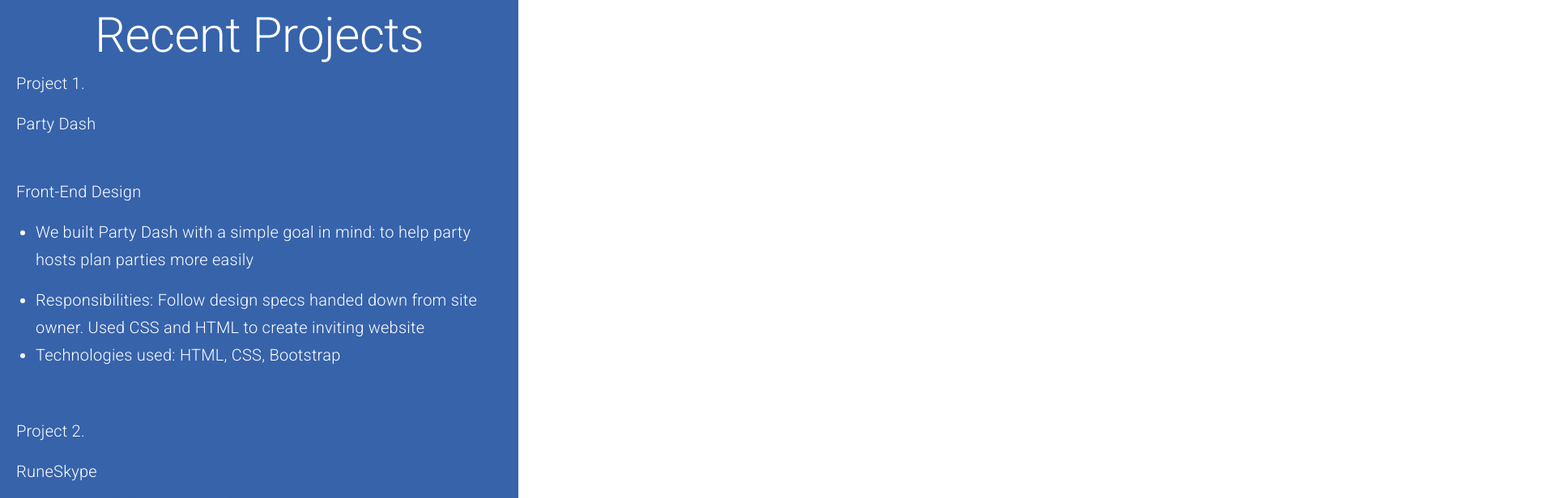
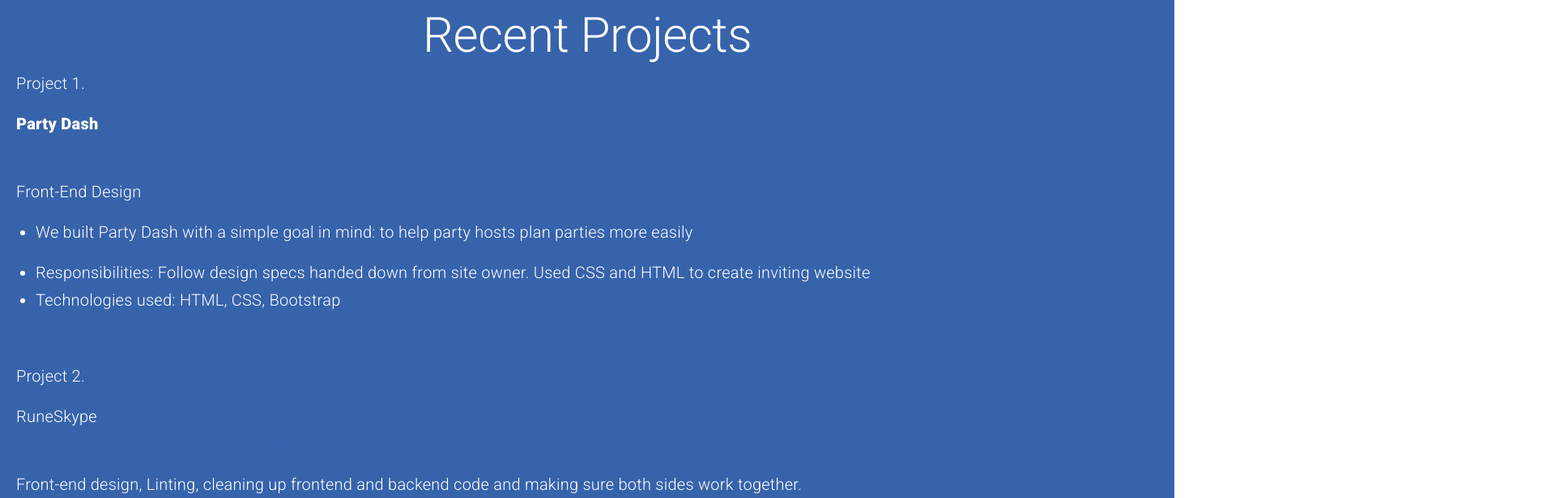
Before and after one commit to Sulai3030/portfolio4, a Vue app: page / in a window 1280 px wide. Shown: the part 520-1136 px from the top of the page at 81% size, 1920 px wide, since content can reach past the window. Built offline with nearby package versions, Linux system fonts and the light colour scheme.

Commit message:
fixed columns

```diff
--- a/src/components/GetInTouch.vue
+++ b/src/components/GetInTouch.vue
@@ -64,6 +64,7 @@
         </v-sheet>
       </v-col>
     </v-row>
+
   </section>
 </template>
 
--- a/src/components/RecentProjects.vue
+++ b/src/components/RecentProjects.vue
@@ -21,9 +21,10 @@
           <p class="text-left">
             Project 1.
           </p>
-          <p class="text-left">
+          <p class="text-left font-weight-black">
             Party Dash<br />
             <a href="https://www.partydash.com/" target="_blank">https://partydash.com/</a>
+
           </p>
           <p class="text-left">
             Front-End Design
@@ -124,6 +125,12 @@
 </template>
 
 <style lang="scss" scoped>
+#recent-projects{
+  width: 2900px;
+}
+#a{
+  color: #000;
+}
 
 </style>
 
```
